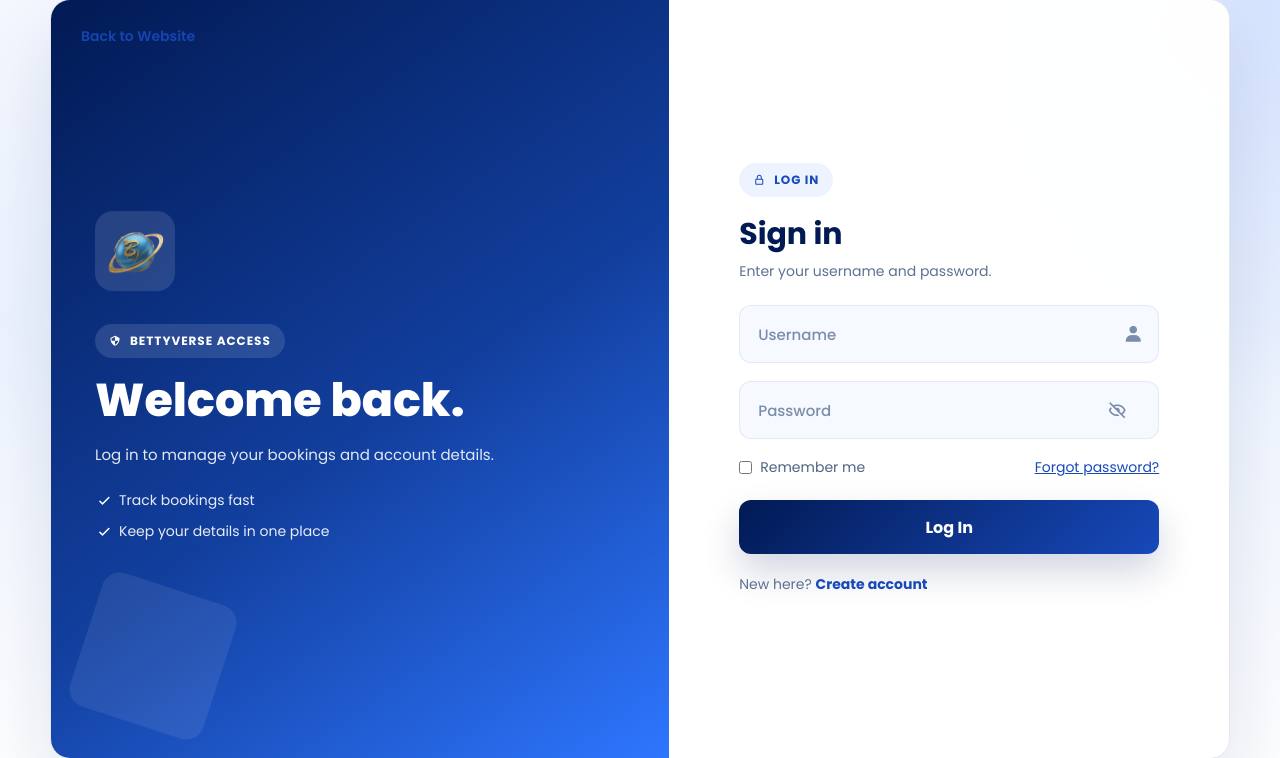
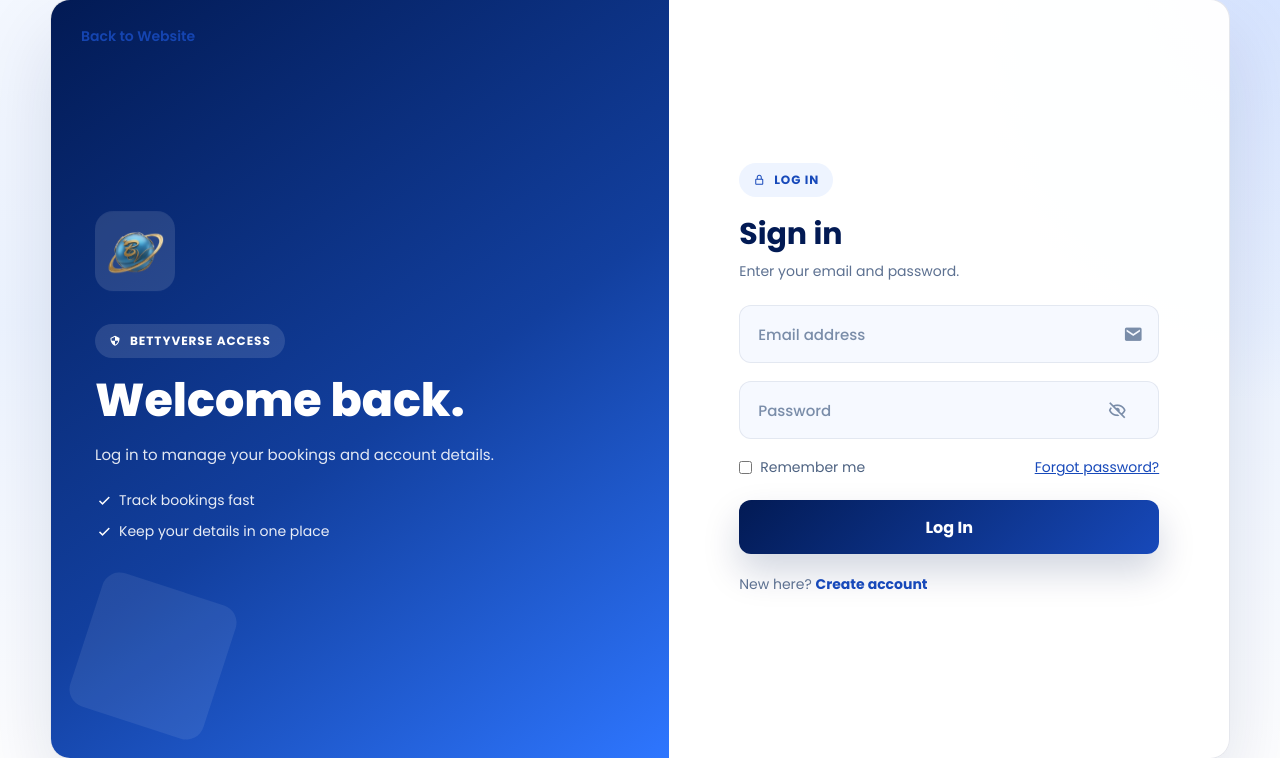
Before and after one commit to AaronTech112/BettyVerse-Backend, a Django app: page /login/ in a window 1280 px wide. Shown: the part 21-779 px from the top of the page. Run offline with Django 5.2, Linux system fonts and the light colour scheme.

Commit message:
email login

```diff
--- a/bettyverse/settings.py
+++ b/bettyverse/settings.py
@@ -42,6 +42,9 @@ INSTALLED_APPS = [
 ]
 
 AUTH_USER_MODEL = 'core.User'
+AUTHENTICATION_BACKENDS = [
+    'core.backends.EmailOrUsernameModelBackend',
+]
 
 MIDDLEWARE = [
     'django.middleware.security.SecurityMiddleware',
--- a/core/forms.py
+++ b/core/forms.py
@@ -1,4 +1,5 @@
 from django import forms
+from django.contrib.auth.forms import AuthenticationForm
 from django.contrib.auth.forms import UserCreationForm
 from .models import Booking, User
 
@@ -24,6 +25,19 @@ class CustomUserCreationForm(UserCreationForm):
         if commit:
             user.save()
         return user
+
+
+class EmailAuthenticationForm(AuthenticationForm):
+    username = forms.EmailField(
+        label="Email",
+        widget=forms.EmailInput(
+            attrs={
+                "autofocus": True,
+                "placeholder": "Email address",
+                "autocomplete": "email",
+            }
+        ),
+    )
 
 
 class BookingRequestForm(forms.ModelForm):
--- a/core/views.py
+++ b/core/views.py
@@ -16,7 +16,7 @@ from django.contrib.auth.views import LoginView
 from django.contrib import messages
 from django.views.decorators.csrf import csrf_exempt
 from django.utils.decorators import method_decorator
-from .forms import BookingRequestForm, CustomUserCreationForm
+from .forms import BookingRequestForm, CustomUserCreationForm, EmailAuthenticationForm
 from .models import AddOn, Address, Booking, Order, OrderItem, OrderItemAddOn, Package
 
 try:
@@ -378,10 +378,11 @@ class SignUpView(CreateView):
 
 class CustomLoginView(LoginView):
     template_name = 'login/login_index.html'
+    form_class = EmailAuthenticationForm
     redirect_authenticated_user = True
 
     def form_invalid(self, form):
-        messages.error(self.request, "Invalid username or password.")
+        messages.error(self.request, "Invalid email or password.")
         return super().form_invalid(form)
 
 
--- a/templates/login/login_index.html
+++ b/templates/login/login_index.html
@@ -26,7 +26,7 @@
                               {% csrf_token %}
                 <span class="auth-section-label"><i class='bx bx-lock-alt'></i>Log In</span>
                 <h2>Sign in</h2>
-                <p class="auth-helper">Enter your username and password.</p>
+                <p class="auth-helper">Enter your email and password.</p>
                 {% if messages %}
                 {% for message in messages %}
                 <p class="auth-helper">{{ message }}</p>
@@ -34,8 +34,8 @@
                 {% endif %}
                 {{ form.non_field_errors }}
                 <div class="input-box">
-                    <input type="text" name="username" placeholder="Username" value="{{ form.username.value|default_if_none:'' }}" required>
-                    <i class='bx bxs-user'></i>
+                    <input type="email" name="username" placeholder="Email address" value="{{ form.username.value|default_if_none:'' }}" required autocomplete="email">
+                    <i class='bx bxs-envelope'></i>
                     {{ form.username.errors }}
                 </div>
                 <div class="input-box">
```
Also changed, not shown: core/backends.py (added, +18 -0 lines), db.sqlite3.
